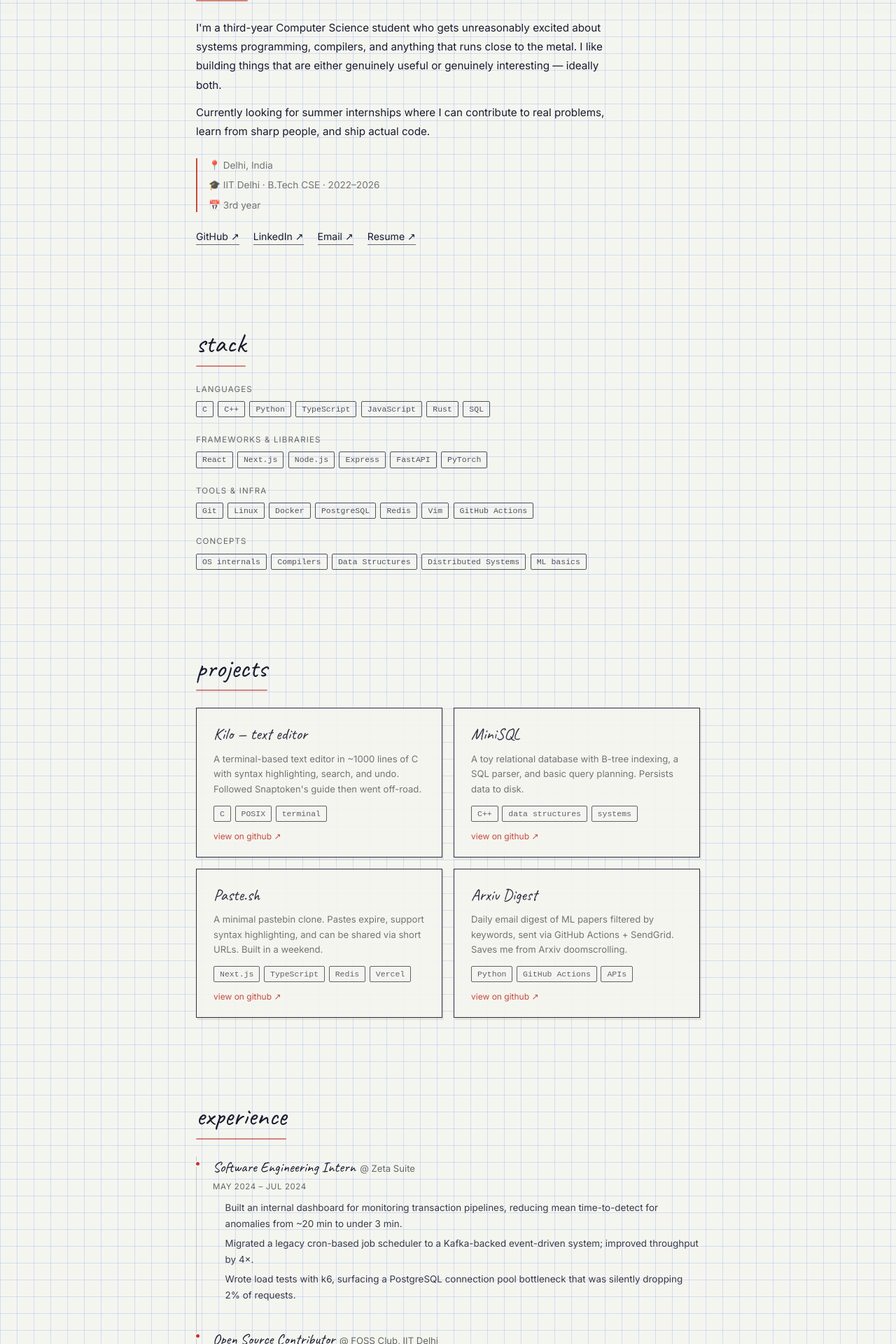
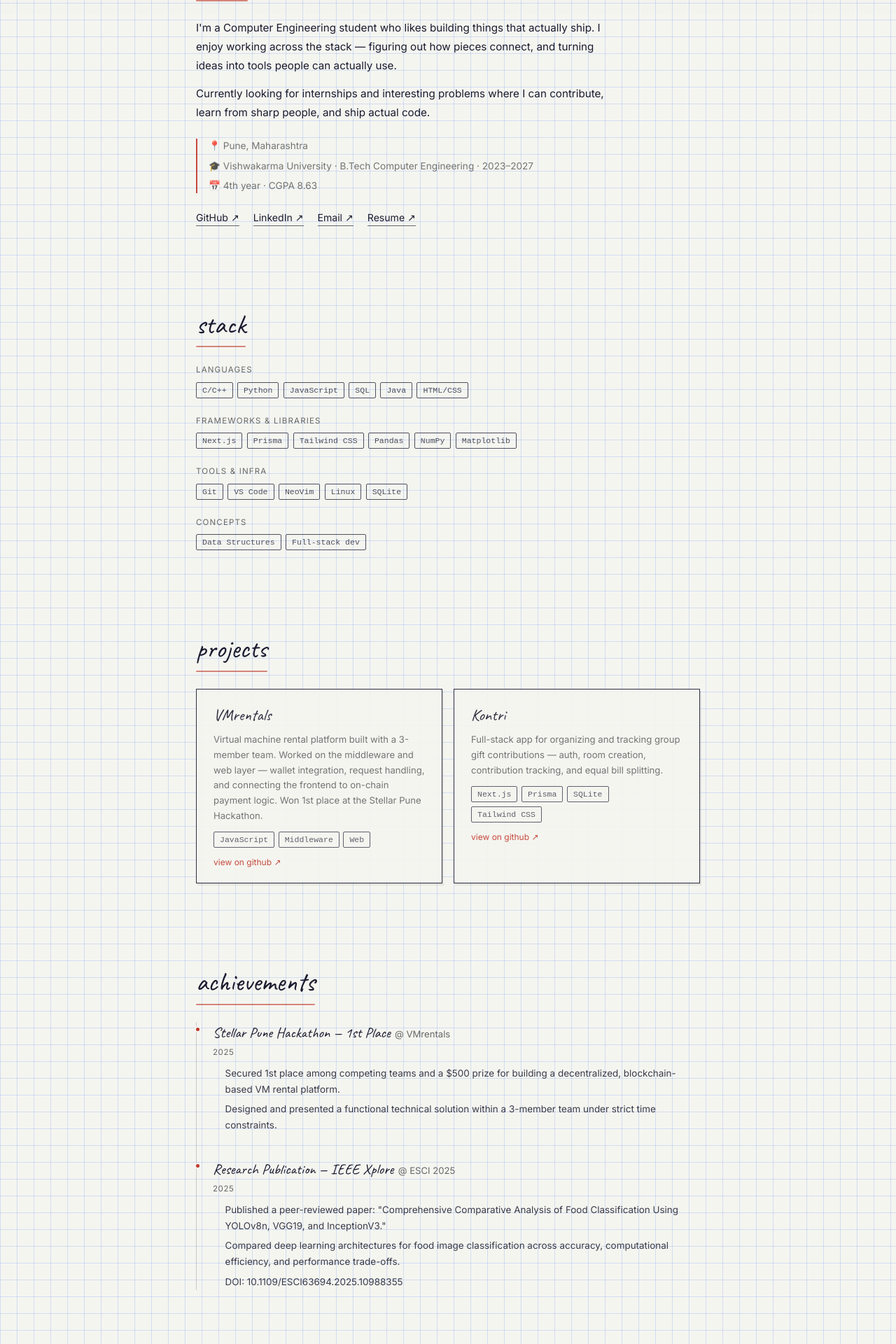
Before and after one commit to 5cxr/portfolio, a Next.js app: page / in a window 1280 px wide. Shown: the part 860-2780 px from the top of the page at 70% size. Built offline with nearby package versions, Linux system fonts and the light colour scheme.

Commit message:
Added details

```diff
--- a/app/layout.tsx
+++ b/app/layout.tsx
@@ -17,8 +17,9 @@ const caveat = Caveat({
 });
 
 export const metadata: Metadata = {
-  title: 'Sarthak — CS Student & Builder',
-  description: 'Portfolio of Sarthak, CS undergrad, builder, curious human.',
+  title: 'Sarthak Patankar — Computer Engineering Student & Builder',
+  description:
+    'Portfolio of Sarthak Patankar, Computer Engineering student at Vishwakarma University, full-stack & blockchain builder.',
 };
 
 export default function RootLayout({
--- a/components/About.tsx
+++ b/components/About.tsx
@@ -25,10 +25,10 @@ export default function About() {
               maxWidth: '600px',
             }}
           >
-            I&apos;m a third-year Computer Science student who gets unreasonably
-            excited about systems programming, compilers, and anything that runs
-            close to the metal. I like building things that are either genuinely
-            useful or genuinely interesting — ideally both.
+            I&apos;m a Computer Engineering student who likes building things
+            that actually ship. I enjoy working across the stack — figuring
+            out how pieces connect, and turning ideas into tools people can
+            actually use.
           </p>
           <p
             style={{
@@ -39,8 +39,8 @@ export default function About() {
               maxWidth: '600px',
             }}
           >
-            Currently looking for summer internships where I can contribute to
-            real problems, learn from sharp people, and ship actual code.
+            Currently looking for internships and interesting problems where I
+            can contribute, learn from sharp people, and ship actual code.
           </p>
         </div>
 
@@ -57,16 +57,16 @@ export default function About() {
             opacity: 0.9,
           }}
         >
-          <span>📍 Delhi, India</span>
-          <span>🎓 IIT Delhi · B.Tech CSE · 2022–2026</span>
-          <span>📅 3rd year</span>
+          <span>📍 Pune, Maharashtra</span>
+          <span>🎓 Vishwakarma University · B.Tech Computer Engineering · 2023–2027</span>
+          <span>📅 4th year · CGPA 8.63</span>
         </div>
 
         {/* Links */}
         <div style={{ display: 'flex', gap: '1.25rem', flexWrap: 'wrap' }}>
           {[
-            { label: 'GitHub', href: 'https://github.com/s4r7h4k' },
-            { label: 'LinkedIn', href: 'https://linkedin.com/in/sarthak' },
+            { label: 'GitHub', href: 'https://github.com/5cxr' },
+            { label: 'LinkedIn', href: 'https://linkedin.com/in/s4r7h4k' },
             { label: 'Email', href: 'mailto:29sarthak@gmail.com' },
             { label: 'Resume', href: '/resume.pdf' },
           ].map(({ label, href }) => (
--- a/components/Experience.tsx
+++ b/components/Experience.tsx
@@ -11,23 +11,22 @@ interface ExperienceEntry {
 
 const experiences: ExperienceEntry[] = [
   {
-    role: 'Software Engineering Intern',
-    company: 'Zeta Suite',
-    dates: 'May 2024 – Jul 2024',
+    role: 'Stellar Pune Hackathon — 1st Place',
+    company: 'VMrentals',
+    dates: '2025',
     bullets: [
-      'Built an internal dashboard for monitoring transaction pipelines, reducing mean time-to-detect for anomalies from ~20 min to under 3 min.',
-      'Migrated a legacy cron-based job scheduler to a Kafka-backed event-driven system; improved throughput by 4×.',
-      'Wrote load tests with k6, surfacing a PostgreSQL connection pool bottleneck that was silently dropping 2% of requests.',
+      'Secured 1st place among competing teams and a $500 prize for building a decentralized, blockchain-based VM rental platform.',
+      'Designed and presented a functional technical solution within a 3-member team under strict time constraints.',
     ],
   },
   {
-    role: 'Open Source Contributor',
-    company: 'FOSS Club, IIT Delhi',
-    dates: 'Aug 2023 – present',
+    role: 'Research Publication — IEEE Xplore',
+    company: 'ESCI 2025',
+    dates: '2025',
     bullets: [
-      'Maintain a student-run Gitea instance; handle infra, onboarding, and occasional fires at 2 AM.',
-      'Contributed small fixes and docs improvements to half a dozen projects — nothing glamorous, but it ships.',
-      'Ran two internal workshops on Git internals and terminal productivity tools.',
+      'Published a peer-reviewed paper: "Comprehensive Comparative Analysis of Food Classification Using YOLOv8n, VGG19, and InceptionV3."',
+      'Compared deep learning architectures for food image classification across accuracy, computational efficiency, and performance trade-offs.',
+      'DOI: 10.1109/ESCI63694.2025.10988355',
     ],
   },
 ];
@@ -37,7 +36,7 @@ export default function Experience() {
 
   return (
     <section id="experience" ref={ref} className="fade-in-section">
-      <h2 className="section-heading">experience</h2>
+      <h2 className="section-heading">achievements</h2>
 
       <div
         style={{
--- a/components/Footer.tsx
+++ b/components/Footer.tsx
@@ -9,17 +9,6 @@ export default function Footer() {
         textAlign: 'center',
       }}
     >
-      <p
-        style={{
-          fontFamily: 'var(--font-caveat), cursive',
-          fontSize: '1.1rem',
-          color: 'var(--muted)',
-          margin: '0 0 0.85rem',
-        }}
-      >
-        built with graph paper and caffeine
-      </p>
-
       <div
         style={{
           display: 'flex',
@@ -29,8 +18,8 @@ export default function Footer() {
         }}
       >
         {[
-          { label: 'GitHub', href: 'https://github.com/s4r7h4k' },
-          { label: 'LinkedIn', href: 'https://linkedin.com/in/sarthak' },
+          { label: 'GitHub', href: 'https://github.com/5cxr' },
+          { label: 'LinkedIn', href: 'https://linkedin.com/in/s4r7h4k' },
           { label: 'Email', href: 'mailto:29sarthak@gmail.com' },
         ].map(({ label, href }) => (
           <a
@@ -45,17 +34,6 @@ export default function Footer() {
           </a>
         ))}
       </div>
-
-      <p
-        style={{
-          fontSize: '0.7rem',
-          color: 'var(--muted)',
-          marginTop: '1.25rem',
-          opacity: 0.55,
-        }}
-      >
-        © {new Date().getFullYear()} Sarthak
-      </p>
     </footer>
   );
 }
--- a/components/Hero.tsx
+++ b/components/Hero.tsx
@@ -76,7 +76,7 @@ export default function Hero() {
               letterSpacing: '0.01em',
             }}
           >
-            CS undergrad &nbsp;·&nbsp; builder &nbsp;·&nbsp; curious human
+            Computer Engineering student &nbsp;·&nbsp; builder &nbsp;·&nbsp; curious human
           </p>
 
           <p
--- a/components/Hobbies.tsx
+++ b/components/Hobbies.tsx
@@ -4,28 +4,12 @@ import { useFadeIn } from '@/hooks/useFadeIn';
 
 const hobbies = [
   {
-    label: 'reading',
-    note: 'Currently: Surely You\'re Joking, Mr. Feynman — again.',
+    label: 'badminton',
+    note: 'Weekly games with friends — competitive when it counts.',
   },
   {
-    label: 'math puzzles',
-    note: 'Project Euler, competitive programming for fun, occasional USACO nostalgia.',
-  },
-  {
-    label: 'music',
-    note: 'Mostly instrumental — lofi, jazz, and whatever Spotify decides I need at midnight.',
-  },
-  {
-    label: 'coffee',
-    note: 'South Indian filter coffee > everything. Fight me.',
-  },
-  {
-    label: 'open source rabbit holes',
-    note: 'Reading source code of tools I use. It started with curiosity, it became a problem.',
-  },
-  {
-    label: 'writing',
-    note: 'Occasional blog posts on things I figure out. Rubber duck therapy, essentially.',
+    label: 'gym',
+    note: 'Trying to be consistent about it, mostly succeeding.',
   },
 ];
 
--- a/components/Projects.tsx
+++ b/components/Projects.tsx
@@ -11,32 +11,18 @@ interface Project {
 
 const projects: Project[] = [
   {
-    name: 'Kilo — text editor',
+    name: 'VMrentals',
     description:
-      'A terminal-based text editor in ~1000 lines of C with syntax highlighting, search, and undo. Followed Snaptoken\'s guide then went off-road.',
-    tags: ['C', 'POSIX', 'terminal'],
-    href: 'https://github.com/s4r7h4k/kilo',
+      'Virtual machine rental platform built with a 3-member team. Worked on the middleware and web layer — wallet integration, request handling, and connecting the frontend to on-chain payment logic. Won 1st place at the Stellar Pune Hackathon.',
+    tags: ['JavaScript', 'Middleware', 'Web'],
+    href: 'https://github.com/yashranaway/vmrentals',
   },
   {
-    name: 'MiniSQL',
+    name: 'Kontri',
     description:
-      'A toy relational database with B-tree indexing, a SQL parser, and basic query planning. Persists data to disk.',
-    tags: ['C++', 'data structures', 'systems'],
-    href: 'https://github.com/s4r7h4k/minisql',
-  },
-  {
-    name: 'Paste.sh',
-    description:
-      'A minimal pastebin clone. Pastes expire, support syntax highlighting, and can be shared via short URLs. Built in a weekend.',
-    tags: ['Next.js', 'TypeScript', 'Redis', 'Vercel'],
-    href: 'https://github.com/s4r7h4k/paste-sh',
-  },
-  {
-    name: 'Arxiv Digest',
-    description:
-      'Daily email digest of ML papers filtered by keywords, sent via GitHub Actions + SendGrid. Saves me from Arxiv doomscrolling.',
-    tags: ['Python', 'GitHub Actions', 'APIs'],
-    href: 'https://github.com/s4r7h4k/arxiv-digest',
+      'Full-stack app for organizing and tracking group gift contributions — auth, room creation, contribution tracking, and equal bill splitting.',
+    tags: ['Next.js', 'Prisma', 'SQLite', 'Tailwind CSS'],
+    href: 'https://github.com/5cxr/kontri',
   },
 ];
 
--- a/components/Stack.tsx
+++ b/components/Stack.tsx
@@ -5,33 +5,19 @@ import { useFadeIn } from '@/hooks/useFadeIn';
 const stack: { group: string; items: string[] }[] = [
   {
     group: 'Languages',
-    items: ['C', 'C++', 'Python', 'TypeScript', 'JavaScript', 'Rust', 'SQL'],
+    items: ['C/C++', 'Python', 'JavaScript', 'SQL', 'Java', 'HTML/CSS'],
   },
   {
     group: 'Frameworks & Libraries',
-    items: ['React', 'Next.js', 'Node.js', 'Express', 'FastAPI', 'PyTorch'],
+    items: ['Next.js', 'Prisma', 'Tailwind CSS', 'Pandas', 'NumPy', 'Matplotlib'],
   },
   {
     group: 'Tools & Infra',
-    items: [
-      'Git',
-      'Linux',
-      'Docker',
-      'PostgreSQL',
-      'Redis',
-      'Vim',
-      'GitHub Actions',
-    ],
+    items: ['Git', 'VS Code', 'NeoVim', 'Linux', 'SQLite'],
   },
   {
     group: 'Concepts',
-    items: [
-      'OS internals',
-      'Compilers',
-      'Data Structures',
-      'Distributed Systems',
-      'ML basics',
-    ],
+    items: ['Data Structures', 'Full-stack dev'],
   },
 ];
 
```
Also changed, not shown: 1 other file (tests, documents, lock files or other folders).
